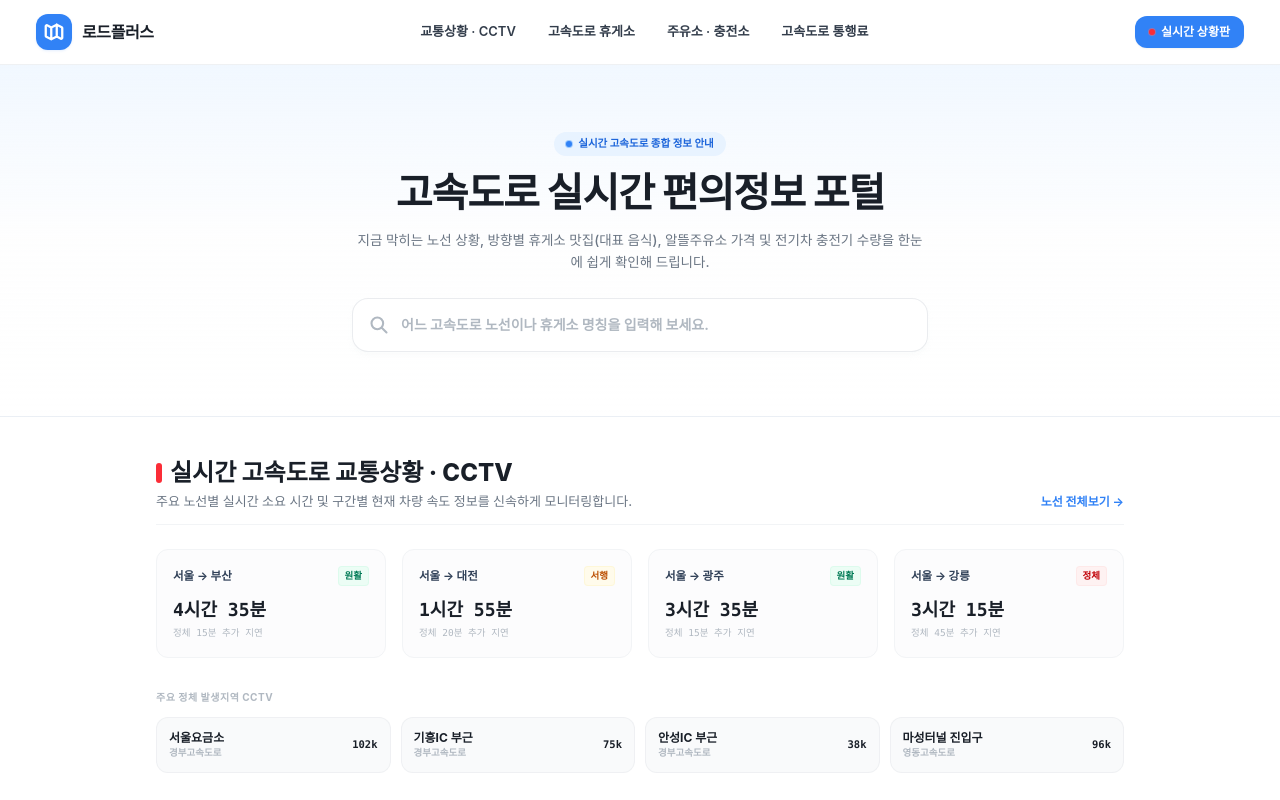
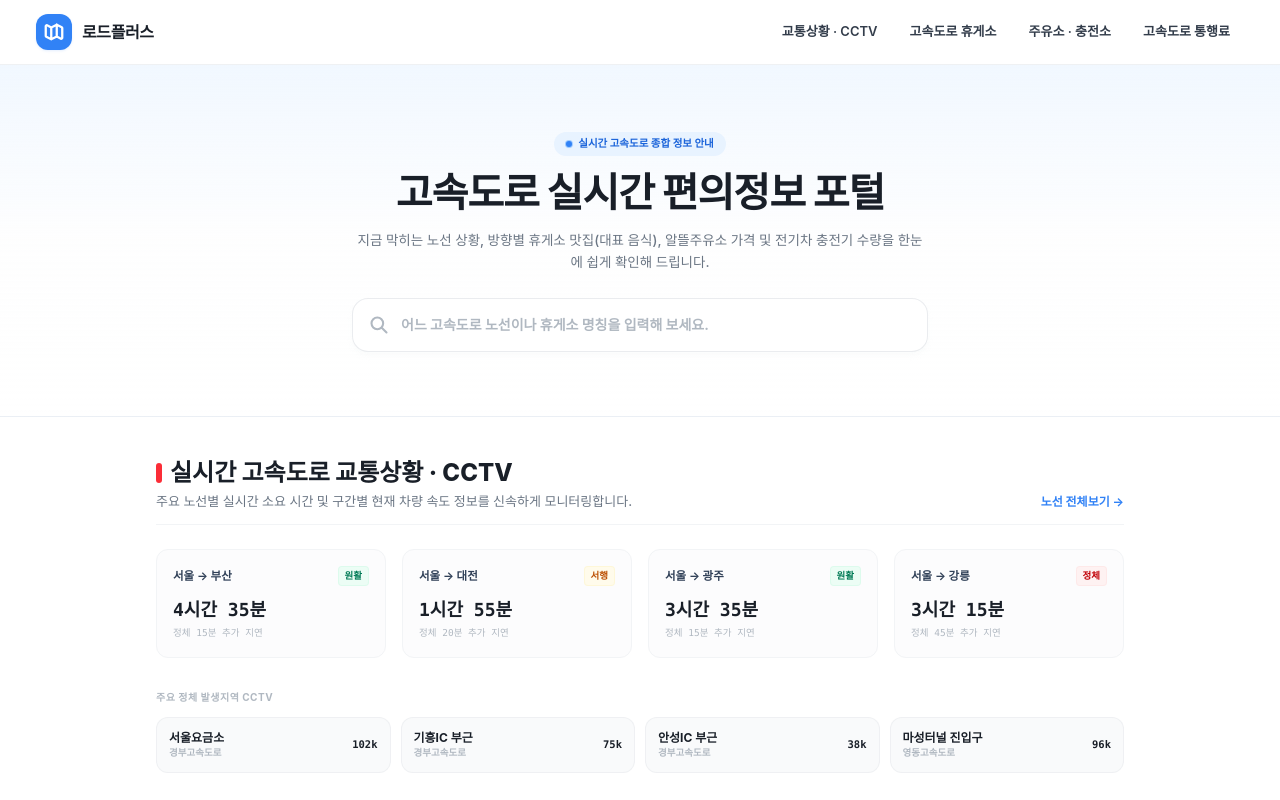
Before and after one commit to fnqlrtm123-code/highway-live, a Next.js app: page / in a window 1280 px wide. Shown: the top 800 px of the page. Built offline with nearby package versions, Linux system fonts and the light colour scheme; a web font is replaced by a local one.

Commit message:
ui: remove '실시간 상황판' button from the layout header

```diff
--- a/src/app/layout.tsx
+++ b/src/app/layout.tsx
@@ -67,19 +67,7 @@ export default function RootLayout({
               <a href="/toll" className="px-3.5 py-2 text-[13px] font-semibold rounded-lg text-slate-650 hover:text-slate-950 hover:bg-slate-100/50 transition-all">고속도로 통행료</a>
             </nav>
 
-            {/* 우측 유틸리티 액션 */}
-            <div className="flex items-center gap-3">
-              <a
-                href="/traffic"
-                className="flex items-center gap-1.5 rounded-xl bg-blue-600 px-3.5 py-2 text-xs font-bold text-white hover:bg-blue-500 transition-all duration-200 shadow-xs"
-              >
-                <span className="relative flex h-1.5 w-1.5">
-                  <span className="animate-ping absolute inline-flex h-full w-full rounded-full bg-red-400 opacity-75"></span>
-                  <span className="relative inline-flex rounded-full h-1.5 w-1.5 bg-red-500"></span>
-                </span>
-                실시간 상황판
-              </a>
-            </div>
+
           </div>
         </header>
 
```
